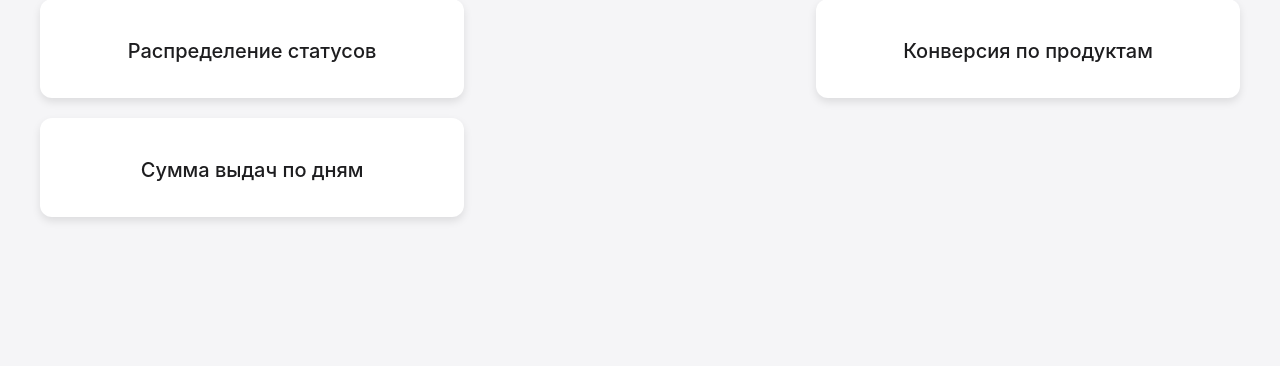
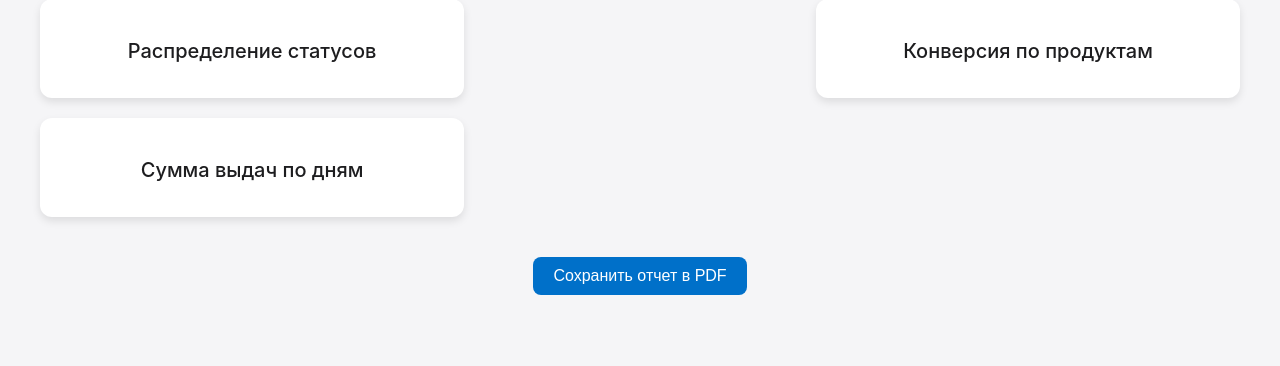
Before and after one commit to fuckseer/Python_project_Sber, a FastAPI app: template templates/dashboard.html in a window 1280 px wide. Shown: the part 208-574 px from the top of the page. Run offline with FastAPI, Linux system fonts and the light colour scheme; the template is opened without the code that fills it, so the values that code supplies are empty; some libraries are stand-ins or nearby versions.

Commit message:
Added pdf downloader

```diff
--- a/app.py
+++ b/app.py
@@ -91,4 +91,4 @@ async def update_dashboard(product: str):
 if __name__ == "__main__":
     import uvicorn
 
-    uvicorn.run(app, host="127.0.0.1", port=8000)
+    uvicorn.run(app, host="127.0.0.1", port=8080)
--- a/templates/dashboard.html
+++ b/templates/dashboard.html
@@ -5,10 +5,12 @@
     <meta name="viewport" content="width=device-width, initial-scale=1.0">
     <title>Credit Products Dashboard</title>
     <script src="https://cdn.plot.ly/plotly-latest.min.js"></script>
+    <script src="https://cdnjs.cloudflare.com/ajax/libs/html2pdf.js/0.9.2/html2pdf.bundle.min.js"></script>
     <link rel="stylesheet" href="/static/styles.css">
 </head>
 <body>
-    <div class="container">
+<div class="container" id="dashboard"> <!-- Добавлен id="dashboard" -->
+
     <header>
         Credit Products Dashboard
     </header>
@@ -39,7 +41,11 @@
             <div id="sum-graph">{{ graph_html3|safe }}</div>
         </div>
     </div>
+</div>
 
+<div style="text-align: center; margin-top: 20px;">
+    <button onclick="downloadPDF()">Сохранить отчет в PDF</button>
+</div>
 
 <script>
     const select = document.getElementById("product-select");
@@ -58,6 +64,19 @@
             })
             .catch(error => console.error('Error updating graphs:', error));
     });
+
+    function downloadPDF() {
+        const element = document.getElementById('dashboard'); // Захват всего контейнера "dashboard"
+        const options = {
+            margin:       0.5,
+            filename:     'Credit_Products_Report.pdf',
+            image:        { type: 'jpeg', quality: 0.98 },
+            html2canvas:  { scale: 2 },
+            jsPDF:        { unit: 'in', format: 'a4', orientation: 'portrait' }
+        };
+
+        html2pdf().set(options).from(element).save();
+    }
 </script>
 </body>
 </html>
```
Lines whose indentation alone changed are shown as unchanged.
